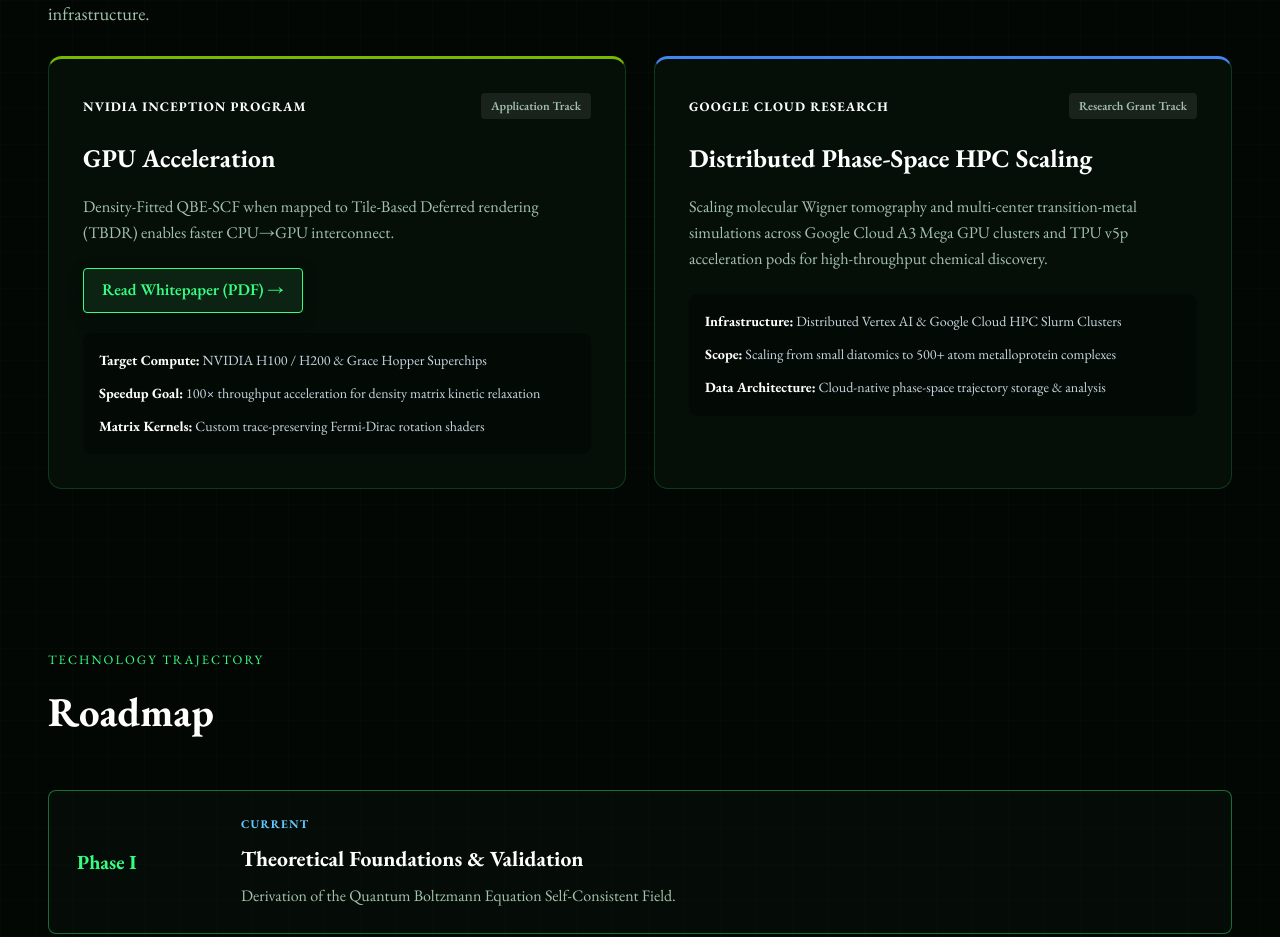
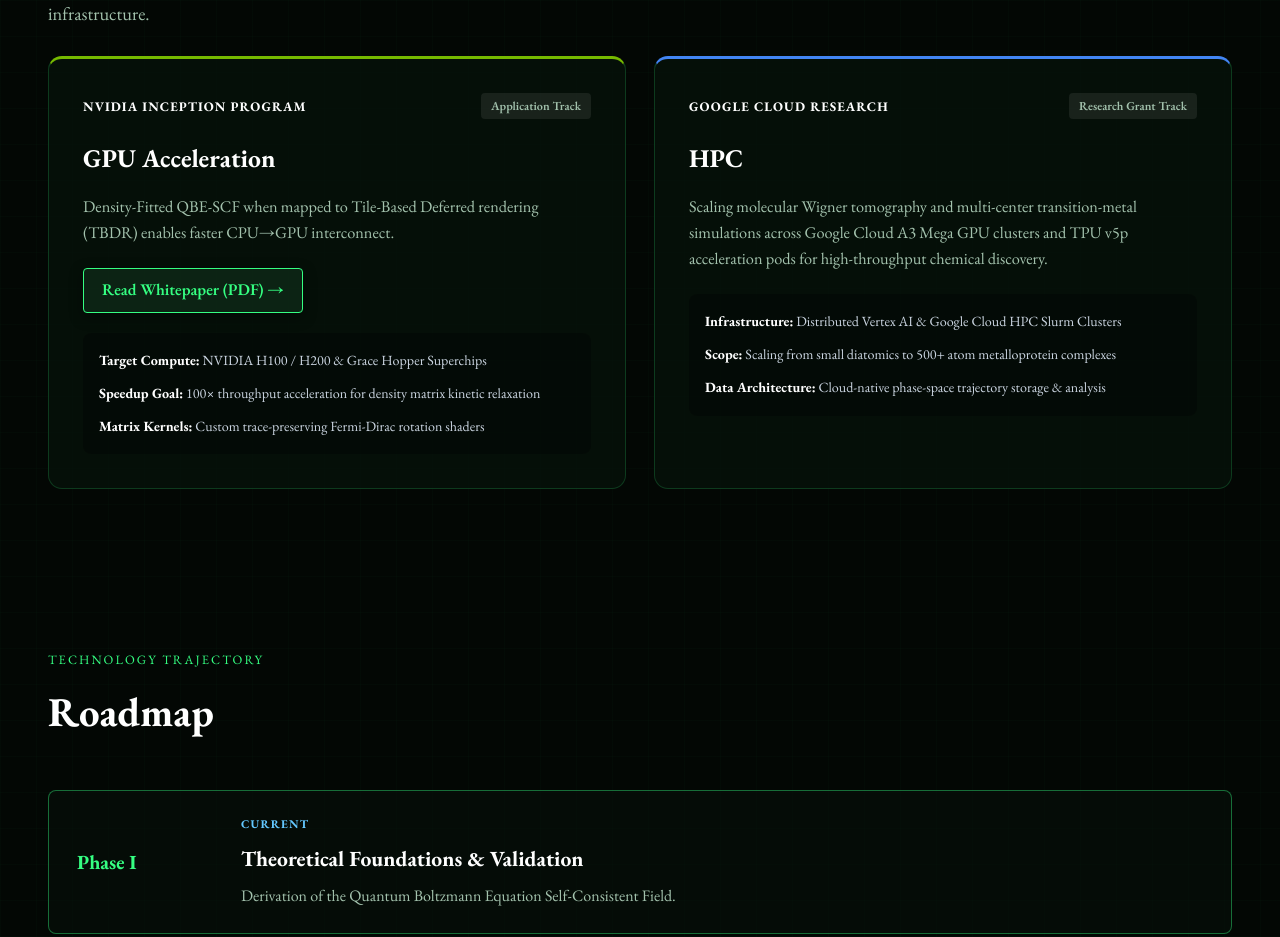
Before and after one commit to point-reyes-sound/point-reyes-sound, a React (Vite) app: page / in a window 1280 px wide. Shown: the part 3420-4357 px from the top of the page. Built offline with nearby package versions, Linux system fonts and the light colour scheme.

Commit message:
Update Google Cloud card title to HPC

```diff
--- a/src/App.jsx
+++ b/src/App.jsx
@@ -457,7 +457,7 @@ export default function App() {
                 <div className="grant-logo-badge">GOOGLE CLOUD RESEARCH</div>
                 <span className="grant-status">Research Grant Track</span>
               </div>
-              <h3>Distributed Phase-Space HPC Scaling</h3>
+              <h3>HPC</h3>
               <p>
                 Scaling molecular Wigner tomography and multi-center transition-metal simulations across Google Cloud A3 Mega GPU clusters and TPU v5p acceleration pods for high-throughput chemical discovery.
               </p>
```
